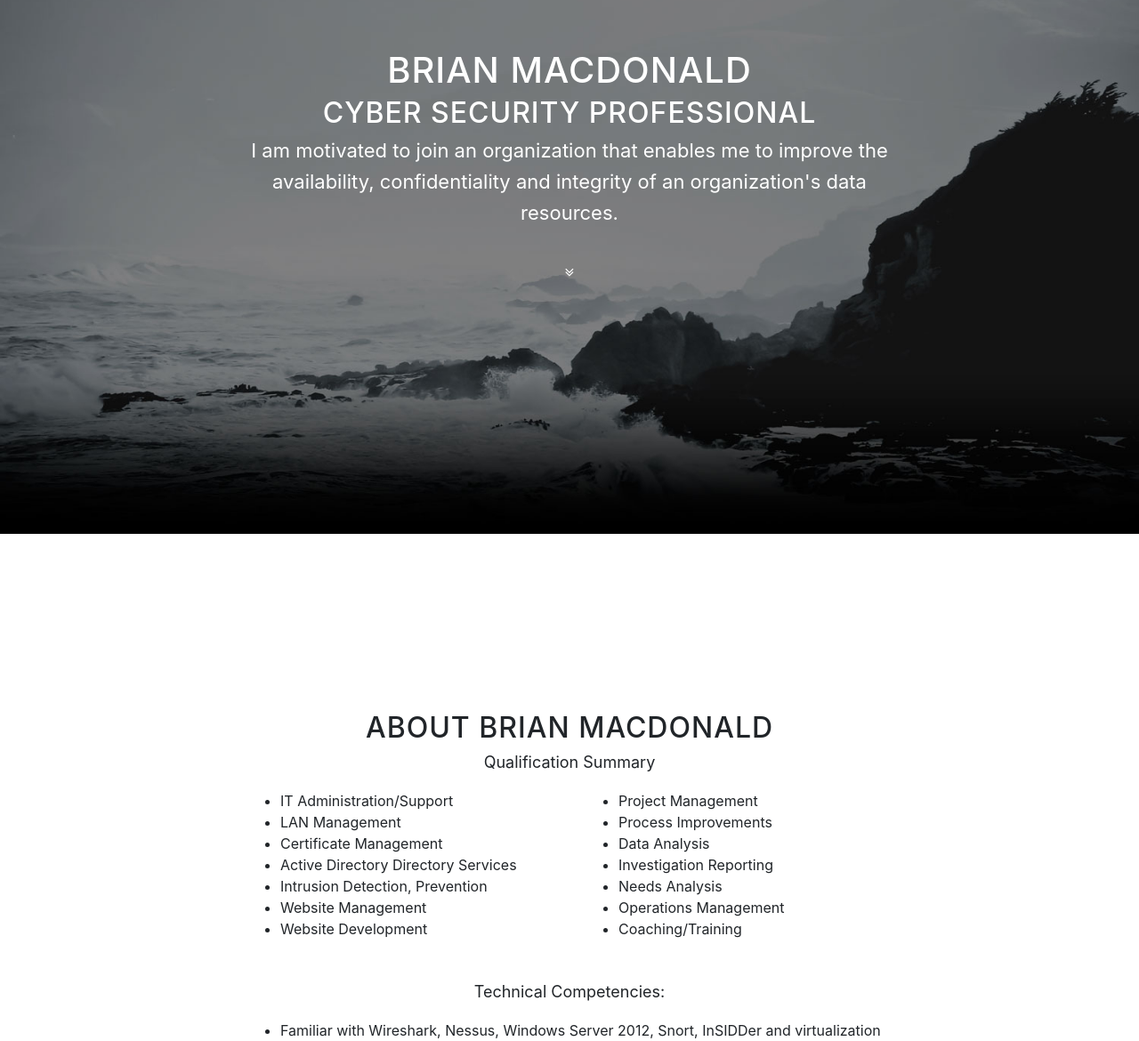
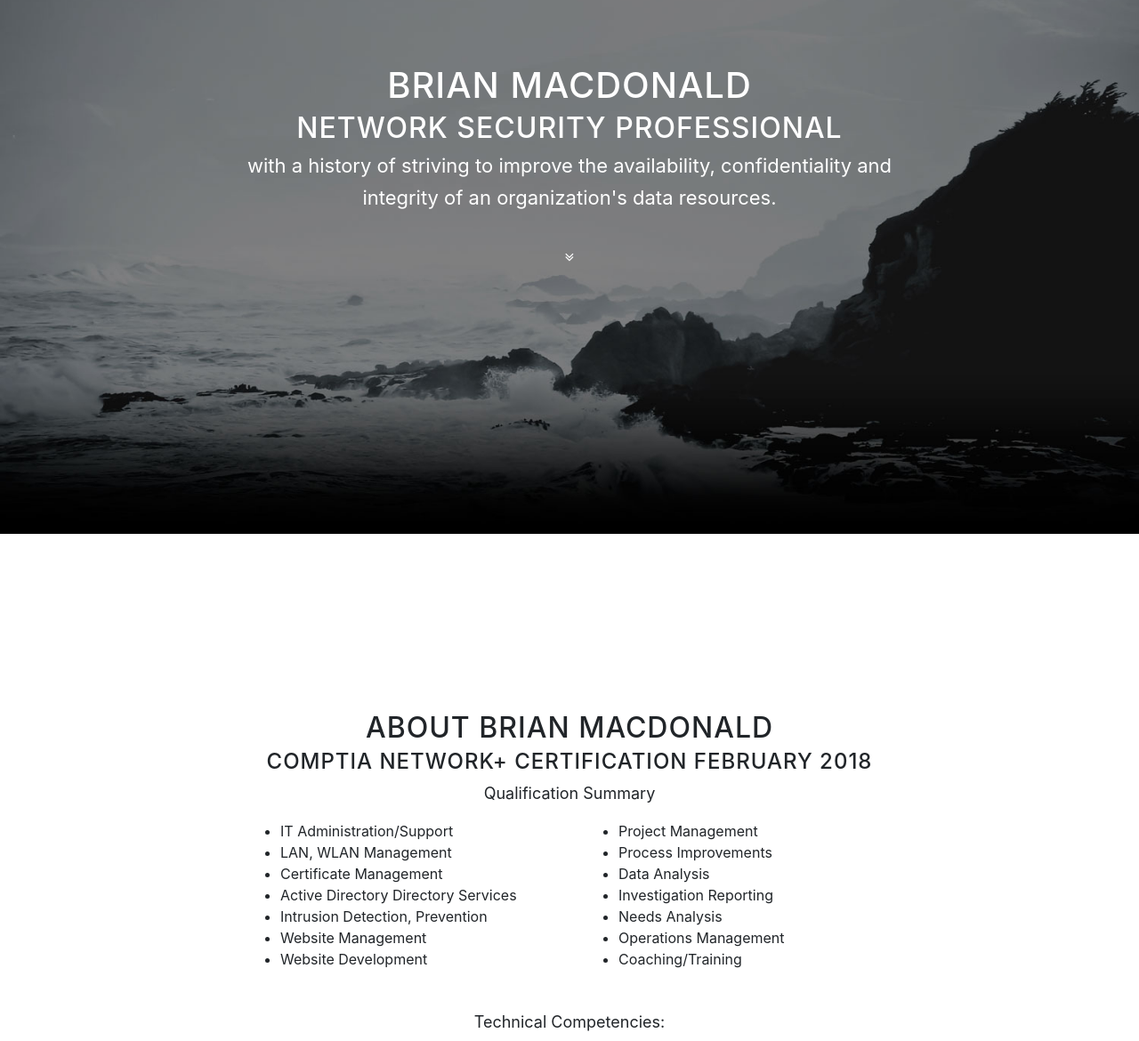
Before and after one commit to Arch-Web/Brian-MacDonald-Web-Portfolio, a website with bundled scripts: page index.html in a window 1280 px wide. Shown: the part 200-1370 px from the top of the page at 89% size. Built offline with nearby package versions, Linux system fonts and the light colour scheme.

Commit message:
Update index.html

```diff
--- a/index.html
+++ b/index.html
@@ -67,8 +67,8 @@
           <div class="row">
             <div class="col-lg-8 mx-auto">
               <h1>Brian MacDonald</h1>
-              <h2>Cyber Security Professional</h2>
-              <p class="intro-text">I am motivated to join an organization that enables me to improve the availability, confidentiality and integrity of an organization's data resources.
+              <h2>Network Security Professional</h2>
+              <p class="intro-text">with a history of striving to improve the availability, confidentiality and integrity of an organization's data resources.
               </p>
               <a href="#about" class="btn btn-circle js-scroll-trigger">
                 <i class="fa fa-angle-double-down animated"></i>
@@ -85,8 +85,11 @@
         <div class="row">
           <div class="col-lg-8 mx-auto">
             <h2>About Brian MacDonald</h2>
-            <p>Qualification Summary
-            </p>
+
+            <h4>CompTIA Network+ Certification February 2018</h4>
+
+            <p>Qualification Summary</p>
+
           </div>
         </div>
 
@@ -98,7 +101,7 @@
         <div class="col-sm-4">
             <ul id="qualsumm">
               <li>IT Administration/Support</li>
-              <li>LAN Management</li>
+              <li>LAN, WLAN Management</li>
               <li>Certificate Management</li>
               <li>Active Directory Directory Services</li>
               <li>Intrusion Detection, Prevention</li>
```
